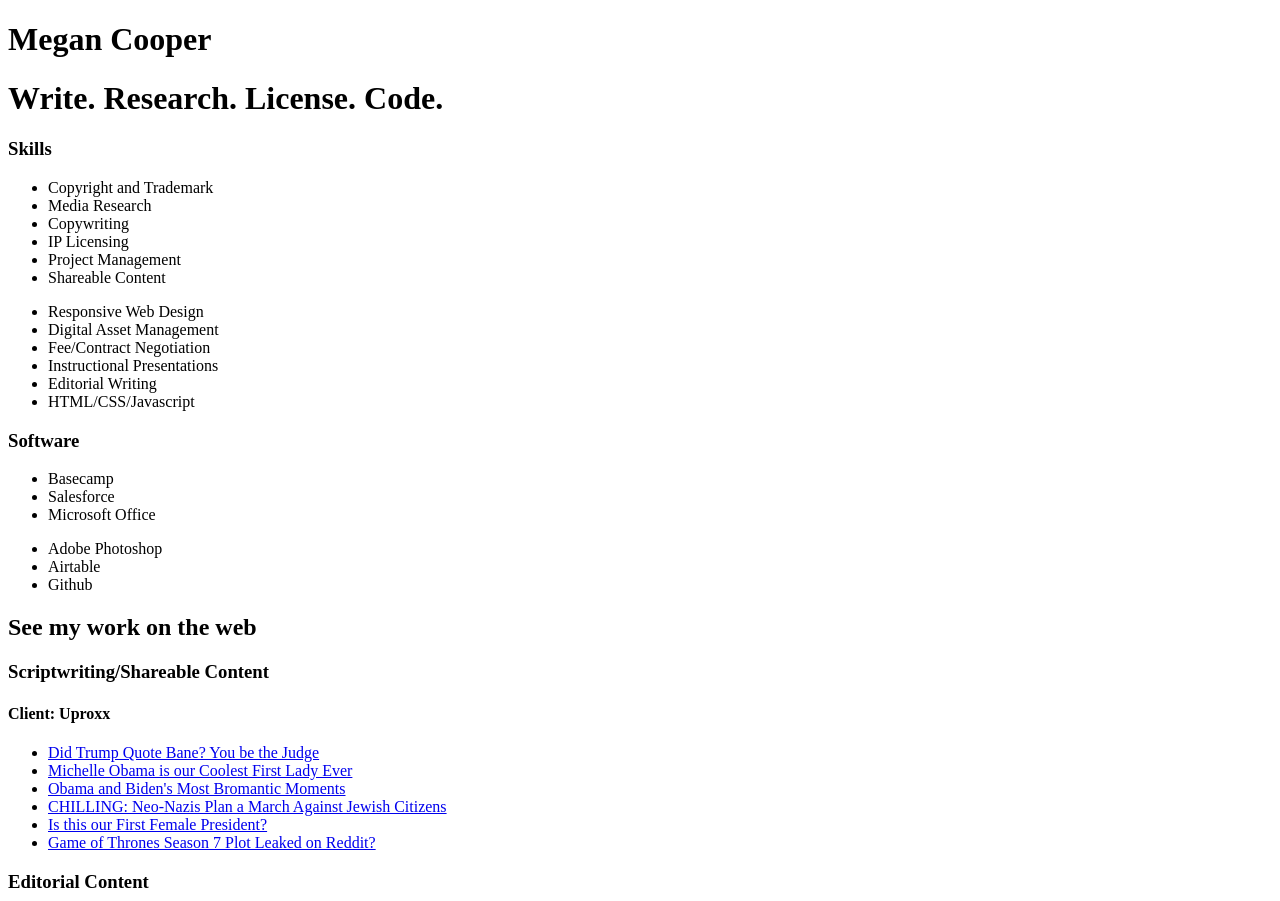
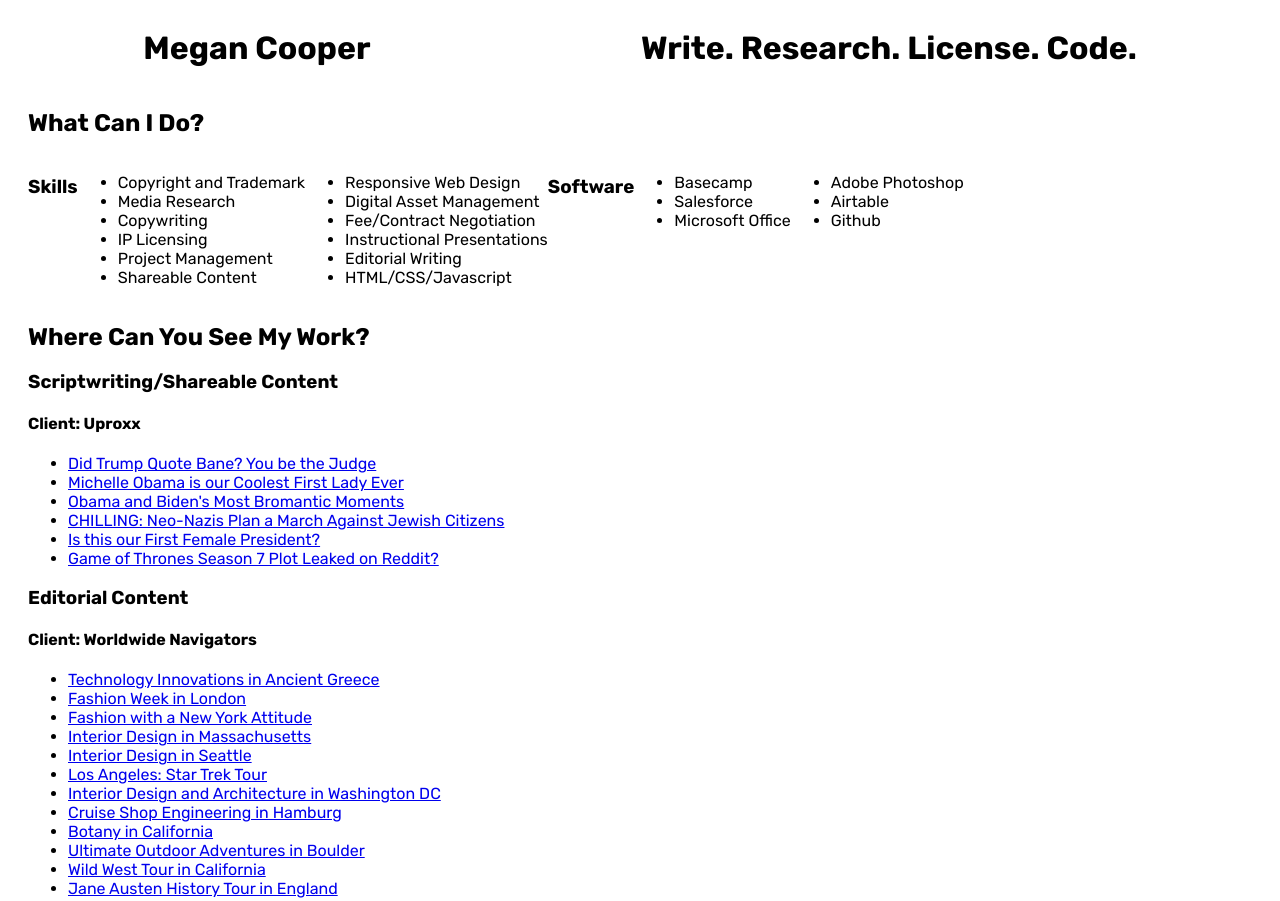
Before and after one commit to mcoope13/megan-website-new, a plain HTML site: page index.html in a window 1280 px wide. Shown: the top 901 px of the page. Drawn offline with Linux system fonts and the light colour scheme.

Commit message:
first css updates

```diff
--- a/index.html
+++ b/index.html
@@ -3,18 +3,23 @@
   <head>
     <meta charset="UTF-8">
     <title>Megan Cooper</title>
-  <link rel="stylesheet" href="style.css" type="text/css">
+        <link rel="stylesheet" href="style.css" type="text/css">
+      <link href="https://fonts.googleapis.com/css?family=Rubik:300,400,700&display=swap" rel="stylesheet">
   </head>
   <body>
       <header>
           <div class="logo">
-            <h1>Megan Cooper</h1>
-            <h1>Write. Research. License. Code.</h1>
+                <h1>Megan Cooper</h1>
           </div>
+            <div class="description">
+              <h1>Write. Research. License. Code.</h1>
+            </div>
       </header>
       <section class="skills">
+        <h2>What Can I Do?</h2>
         <div class="business-skills">
             <h3>Skills</h3>
+            <div class="skills-list">
             <div class="skills-left">
                 <ul>
                     <li>Copyright and Trademark</li>
@@ -53,9 +58,10 @@
                 </ul>
             </div>
         </div>
+    </div>
       </section>
     <section class="porfolio">
-        <h2>See my work on the web</h2>
+        <h2>Where Can You See My Work?</h2>
         <div class="writing">
             <h3>Scriptwriting/Shareable Content</h3>
             <h4>Client: Uproxx</h4>
--- a/style.css
+++ b/style.css
@@ -0,0 +1,28 @@
+body {
+    font-family: 'Rubik', sans-serif;
+}
+
+header {
+    display: flex;
+    justify-content: space-around;
+}
+
+section {
+    margin: 20px;
+}
+
+.skills-list {
+    display: flex;
+
+
+}
+
+.business-skills {
+    display: flex;
+   /* justify-content: center; */
+}
+
+.tech-skills {
+    display: flex;
+   /* justify-content: center; */
+}
```
